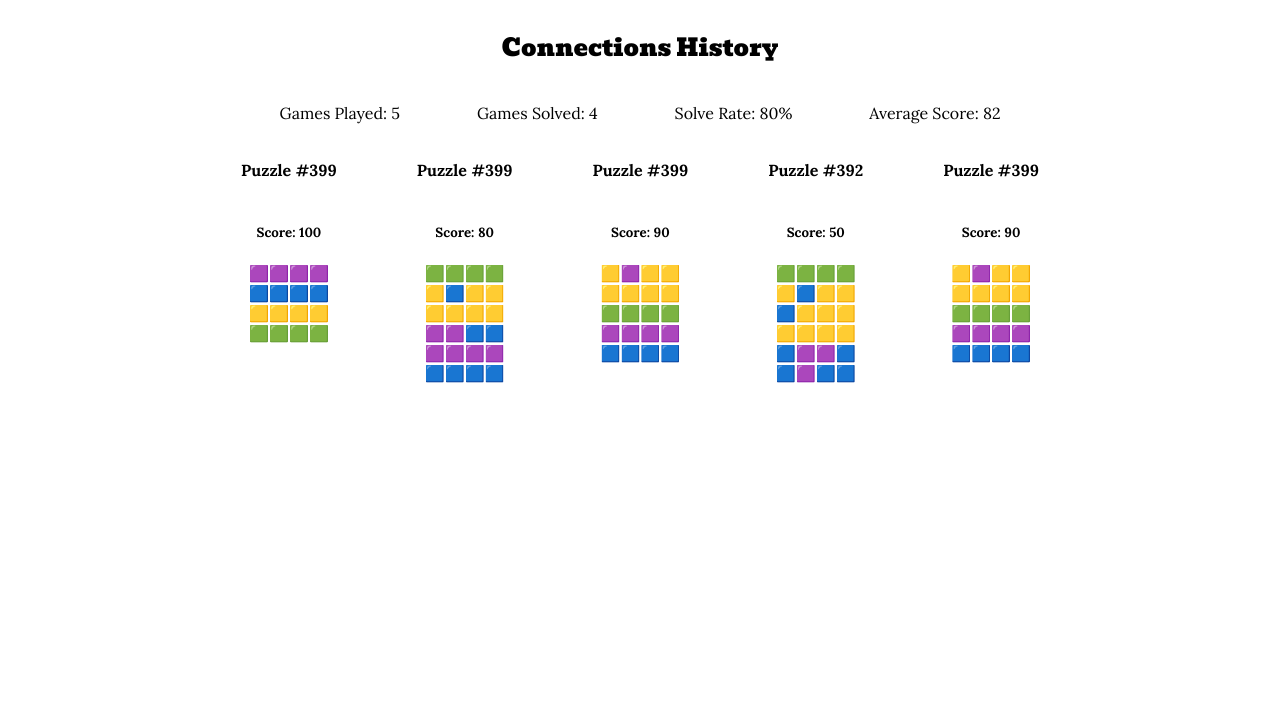
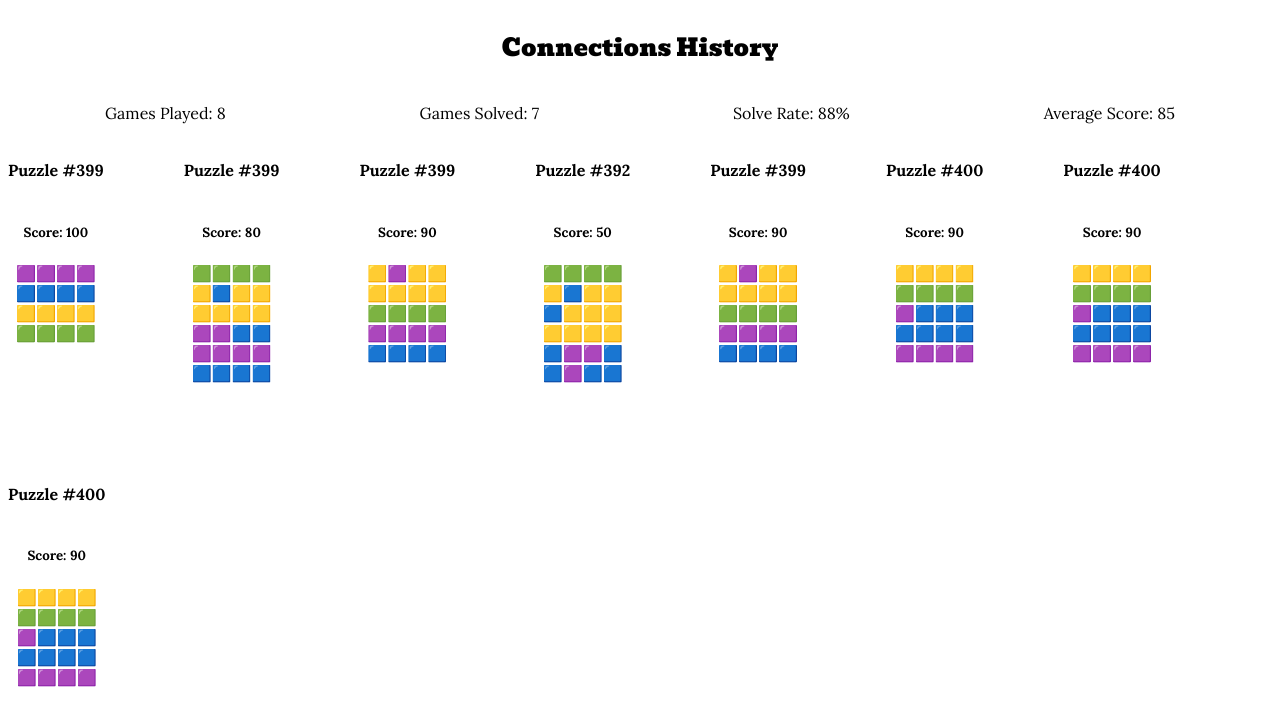
Before and after one commit to kjoikle/net-games-stats, a React (Vite) app: page /connections in a window 1280 px wide. Shown: the top 726 px of the page. Built offline with nearby package versions, Linux system fonts and the light colour scheme; data requests are answered from the project's data file.

Commit message:
changed date calculation to be based on puzzle number

```diff
--- a/data/db.json
+++ b/data/db.json
@@ -2,7 +2,7 @@
   "connections": [
     {
       "id": "399",
-      "date": "7-14-2024",
+      "date": "7-13-2024",
       "puzzleNumber": "399",
       "score": 100,
       "grid": [
@@ -26,7 +26,7 @@
     },
     {
       "id": "399",
-      "date": "7-14-2024",
+      "date": "7-13-2024",
       "puzzleNumber": "399",
       "score": 80,
       "grid": [
@@ -52,7 +52,7 @@
     },
     {
       "id": "399",
-      "date": "7-14-2024",
+      "date": "7-13-2024",
       "puzzleNumber": "399",
       "score": 90,
       "grid": [
@@ -100,7 +100,7 @@
       ]
     },
     {
-      "id": 399,
+      "id": "399",
       "date": "7-14-2024",
       "puzzleNumber": "399",
       "score": 90,
@@ -123,12 +123,87 @@
         "🟪🟪🟪🟪",
         "🟦🟦🟦🟦"
       ]
+    },
+    {
+      "id": 400,
+      "date": "Sun Aug 16 2054",
+      "puzzleNumber": "400",
+      "score": 90,
+      "grid": [
+        "🟨🟨🟨🟨",
+        "🟩🟩🟩🟩",
+        "🟪🟦🟦🟦",
+        "🟦🟦🟦🟦",
+        "🟪🟪🟪🟪"
+      ],
+      "mistakes": 1,
+      "solved": true,
+      "yellowSolved": 0,
+      "greenSolved": 1,
+      "blueSolved": 2,
+      "purpleSolved": 3,
+      "solveOrder": [
+        "🟨🟨🟨🟨",
+        "🟩🟩🟩🟩",
+        "🟦🟦🟦🟦",
+        "🟪🟪🟪🟪"
+      ]
+    },
+    {
+      "id": 400,
+      "date": "Mon Jul 15 2024",
+      "puzzleNumber": "400",
+      "score": 90,
+      "grid": [
+        "🟨🟨🟨🟨",
+        "🟩🟩🟩🟩",
+        "🟪🟦🟦🟦",
+        "🟦🟦🟦🟦",
+        "🟪🟪🟪🟪"
+      ],
+      "mistakes": 1,
+      "solved": true,
+      "yellowSolved": 0,
+      "greenSolved": 1,
+      "blueSolved": 2,
+      "purpleSolved": 3,
+      "solveOrder": [
+        "🟨🟨🟨🟨",
+        "🟩🟩🟩🟩",
+        "🟦🟦🟦🟦",
+        "🟪🟪🟪🟪"
+      ]
+    },
+    {
+      "id": 400,
+      "date": "Mon Jul 15 2024",
+      "puzzleNumber": 400,
+      "score": 90,
+      "grid": [
+        "🟨🟨🟨🟨",
+        "🟩🟩🟩🟩",
+        "🟪🟦🟦🟦",
+        "🟦🟦🟦🟦",
+        "🟪🟪🟪🟪"
+      ],
+      "mistakes": 1,
+      "solved": true,
+      "yellowSolved": 0,
+      "greenSolved": 1,
+      "blueSolved": 2,
+      "purpleSolved": 3,
+      "solveOrder": [
+        "🟨🟨🟨🟨",
+        "🟩🟩🟩🟩",
+        "🟦🟦🟦🟦",
+        "🟪🟪🟪🟪"
+      ]
     }
   ],
   "strands": [
     {
       "id": "132",
-      "date": "7-14-2024",
+      "date": "7-13-2024",
       "puzzleNumber": "132",
       "score": 100,
       "gameBoard": [
@@ -183,6 +258,40 @@
       ],
       "hintsUsed": 2,
       "indexOfSpangram": 1
+    },
+    {
+      "id": 134,
+      "date": "2024-07-15T04:00:00.000Z",
+      "puzzleNumber": 134,
+      "score": 100,
+      "gameBoard": [
+        "🔵",
+        "🔵",
+        "🔵",
+        "🟡",
+        "🔵",
+        "🔵",
+        "🔵"
+      ],
+      "hintsUsed": 0,
+      "indexOfSpangram": 3
+    },
+    {
+      "id": 134,
+      "date": "Mon Jul 15 2024",
+      "puzzleNumber": 134,
+      "score": 100,
+      "gameBoard": [
+        "🔵",
+        "🔵",
+        "🔵",
+        "🟡",
+        "🔵",
+        "🔵",
+        "🔵"
+      ],
+      "hintsUsed": 0,
+      "indexOfSpangram": 3
     }
   ]
 }
--- a/src/components/UserStats.jsx
+++ b/src/components/UserStats.jsx
@@ -10,6 +10,7 @@
 function UserStats() {
   const today = getCurrentDate();
 
+  // get data for all games
   const {
     data: connectionsData,
     error: connectionsError,
@@ -22,11 +23,13 @@
     isLoading: strandsIsLoading,
   } = useQuery({ queryKey: ["strands"], queryFn: fetchStrandsData });
 
+  // handles loading and errors
   if (connectionsIsLoading || strandsIsLoading)
     return <div>Loading Your Stats...</div>;
   if (connectionsError) return <div>Error: {connectionsError.message}</div>;
   if (strandsError) return <div>Error: {strandsError.message}</div>;
 
+  // calculate lifetime stats
   const totalGamesPlayed = connectionsData.length + strandsData.length;
   const totalScore =
     getTotalScore(connectionsData) + getTotalScore(strandsData);
@@ -34,6 +37,14 @@
     totalGamesPlayed > 0
       ? Math.round((totalScore / totalGamesPlayed) * 100) / 100
       : 0;
+
+  // calculate daily stats
+  const dailyConnections = connectionsData.filter((game) => game.date == today);
+  const dailyStrands = strandsData.filter((game) => game.date == today);
+  const dailyGamesPlayed = dailyConnections.length + dailyStrands.length;
+  const dailyScore =
+    getTotalScore(dailyConnections) + getTotalScore(dailyStrands); // eventually can change this since there will only be one per day
+
   return (
     <>
       <div className="statsWrapper">
@@ -45,8 +56,8 @@
         </div>
         <div className="dailyStatsWrapper">
           <h2 className="lora">Daily Stats:</h2>
-          <p>Today's Games Played: </p>
-          <p>Today's Score: </p>
+          <p>Today's Games Played: {dailyGamesPlayed} </p>
+          <p>Today's Score: {dailyScore}</p>
         </div>
       </div>
     </>
--- a/src/utils/parseGameSummary.js
+++ b/src/utils/parseGameSummary.js
@@ -39,11 +39,7 @@
 export function getCurrentDate() {
   const date = new Date();
 
-  let day = date.getDate();
-  let month = date.getMonth() + 1;
-  let year = date.getFullYear();
-
-  return `${month}-${day}-${year}`;
+  return date.toDateString();
 }
 
 function validateConnectionsGrid(grid) {
@@ -110,7 +106,7 @@
 };
 
 const parseStrandsGame = (input) => {
-  const puzzleNumber = input[0].split(" ")[1].slice(1);
+  const puzzleNumber = Number(input[0].split(" ")[1].slice(1));
   const rawGameBoard = input.slice(2);
   let gameBoard = [];
   let hintsUsed = 0;
@@ -132,9 +128,11 @@
 
   const score = 100 - 15 * hintsUsed;
 
+  const strandsDate = new Date(2024, 2, 3 + puzzleNumber);
+
   const newGameObject = {
     id: Number(puzzleNumber),
-    date: getCurrentDate(),
+    date: strandsDate.toDateString(),
     puzzleNumber: puzzleNumber,
     score: score,
     gameBoard: gameBoard,
@@ -147,7 +145,7 @@
 
 // parse input for relevant connections game info and return object
 const parseConnectionsGame = (input) => {
-  const puzzleNumber = input[1].split(" ")[1].slice(1);
+  const puzzleNumber = Number(input[1].split(" ")[1].slice(1));
   const grid = input.slice(2);
   let yellowSolved = null;
   let greenSolved = null;
@@ -179,9 +177,11 @@
     score += solveOrder.length * 15;
   }
 
+  const connectionsDate = new Date(2023, 5, 11 + puzzleNumber);
+
   const newGameObject = {
     id: Number(puzzleNumber),
-    date: getCurrentDate(),
+    date: connectionsDate.toDateString(),
     puzzleNumber: puzzleNumber,
     score: score,
     grid: grid,
--- a/src/utils/queryFunctions.js
+++ b/src/utils/queryFunctions.js
@@ -11,5 +11,3 @@
   const resp = await api.get("/strands");
   return resp.data;
 }
-
-export async function fetchTodaysConnectionsData(today) {}
```
